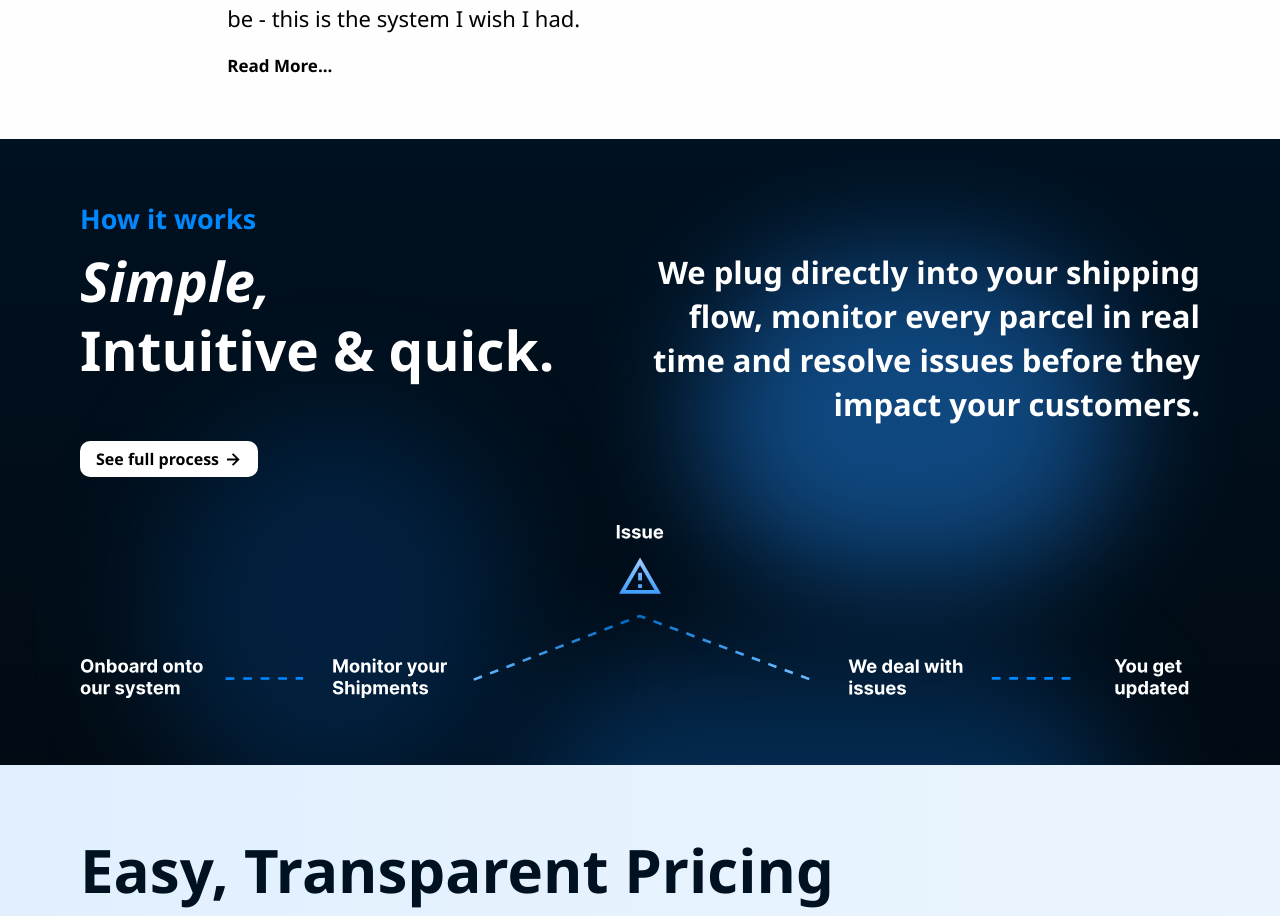
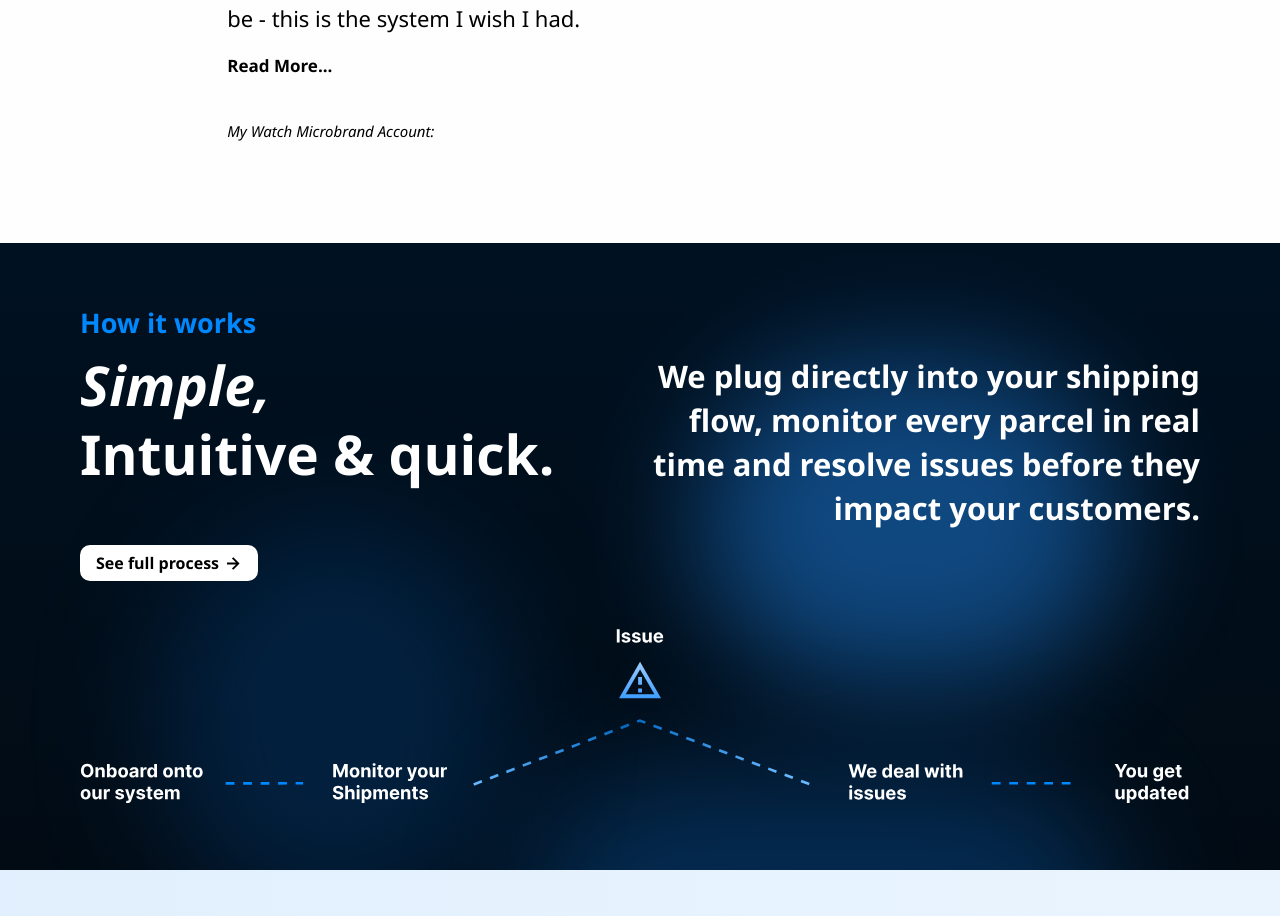
Before and after one commit to roman-raho/agency_website, a Next.js app: page / in a window 1280 px wide. Shown: the part 2250-3166 px from the top of the page. Built offline with nearby package versions, Linux system fonts and the light colour scheme.

Commit message:
Website V6

```diff
--- a/app/page.tsx
+++ b/app/page.tsx
@@ -524,7 +524,6 @@ export default function LandingPage() {
             <p className="mt-5 lg:w-[80%] text-[16px] sm:text-[18px] md:text-[22px] leading-relaxed">
               I built this after running a watch microbrand and shipping 100+ watches worldwide. Shipping these watches showed me how chaotic couriers can be - this is the system I wish I had.
             </p>
-
             <div className="mt-4">
               <motion.div
                 initial={{ opacity: 0 }}
@@ -537,6 +536,15 @@ export default function LandingPage() {
                 </Link>
               </motion.div>
             </div>
+            <p className="mt-10 lg:w-[80%] text-[13px] sm:text-[14px] md:text-[15px] italic leading-relaxed">
+              My Watch Microbrand Account:
+            </p>
+
+            <div className="mb-10 mt-5">
+              <script src="https://elfsightcdn.com/platform.js" async></script>
+              <div className="elfsight-app-97aa44ed-a1bd-4843-b101-4b2c6f4afeb0" data-elfsight-app-lazy></div>
+            </div>
+
           </motion.div>
         </motion.div>
       </section>
```
